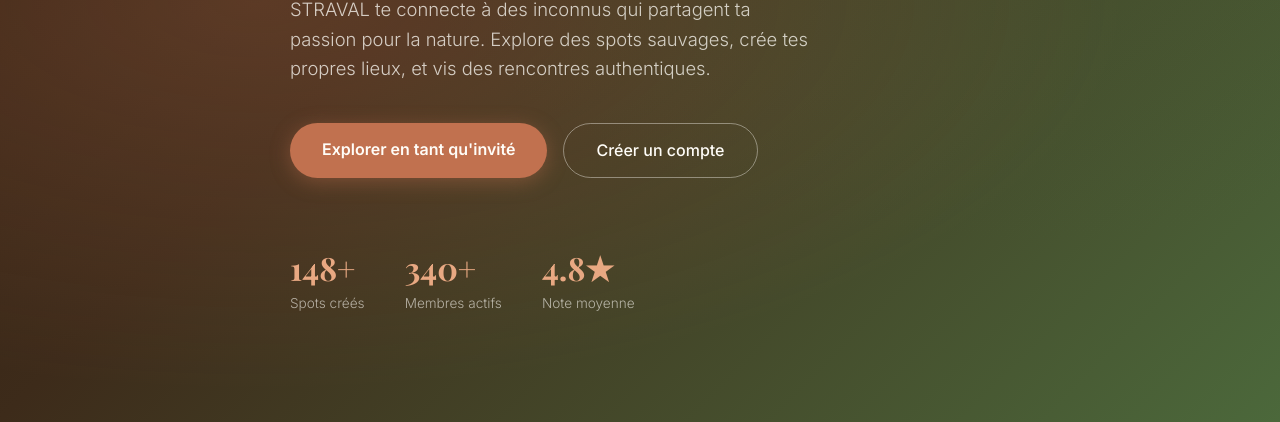
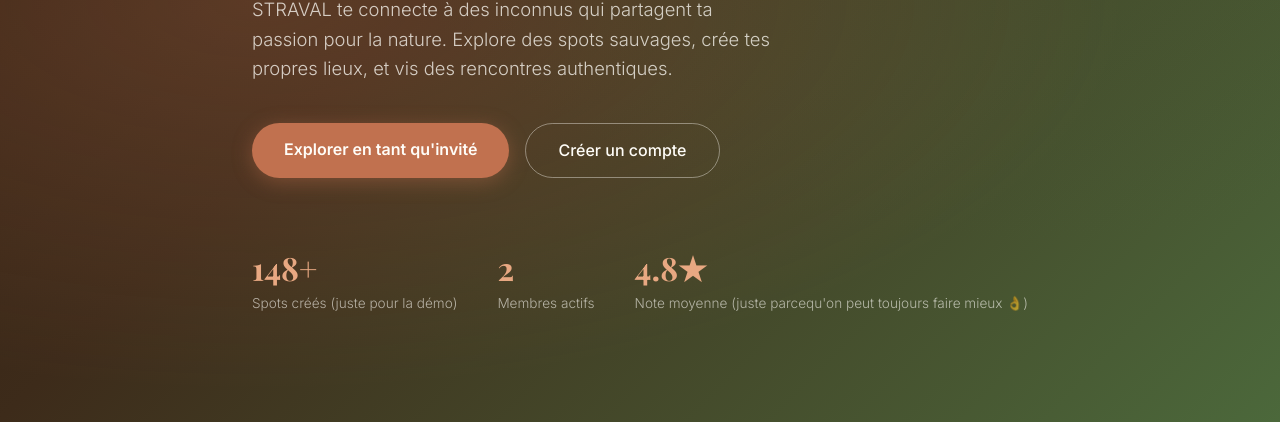
Before and after one commit to Nadroy/StravalTest, a plain HTML site: page index.html in a window 1280 px wide. Shown: the part 530-952 px from the top of the page. Drawn offline with nearby package versions, Linux system fonts and the light colour scheme.

Commit message:
Update title and stats in index.html

```diff
--- a/index.html
+++ b/index.html
@@ -3,7 +3,7 @@
 <head>
   <meta charset="UTF-8" />
   <meta name="viewport" content="width=device-width, initial-scale=1.0"/>
-  <title>STRAVAL — Reconnecte-toi à la nature, ensemble.</title>
+  <title>🌿STRAVAL🌿 — Reconnectons-nous à la nature, ensemble.🍆</title>
   <link rel="preconnect" href="https://fonts.googleapis.com"/>
   <link href="https://fonts.googleapis.com/css2?family=Playfair+Display:wght@400;600;700&family=Inter:wght@300;400;500;600&display=swap" rel="stylesheet"/>
   <style>
@@ -165,9 +165,9 @@
       <a href="login.html" class="btn-secondary">Créer un compte</a>
     </div>
     <div class="hero-stats">
-      <div class="stat"><div class="stat-num">148+</div><div class="stat-label">Spots créés</div></div>
-      <div class="stat"><div class="stat-num">340+</div><div class="stat-label">Membres actifs</div></div>
-      <div class="stat"><div class="stat-num">4.8★</div><div class="stat-label">Note moyenne</div></div>
+      <div class="stat"><div class="stat-num">148+</div><div class="stat-label">Spots créés (juste pour la démo)</div></div>
+      <div class="stat"><div class="stat-num">2</div><div class="stat-label">Membres actifs</div></div>
+      <div class="stat"><div class="stat-num">4.8★</div><div class="stat-label">Note moyenne (juste parcequ'on peut toujours faire mieux 👌)</div></div>
     </div>
   </div>
 </section>
```
